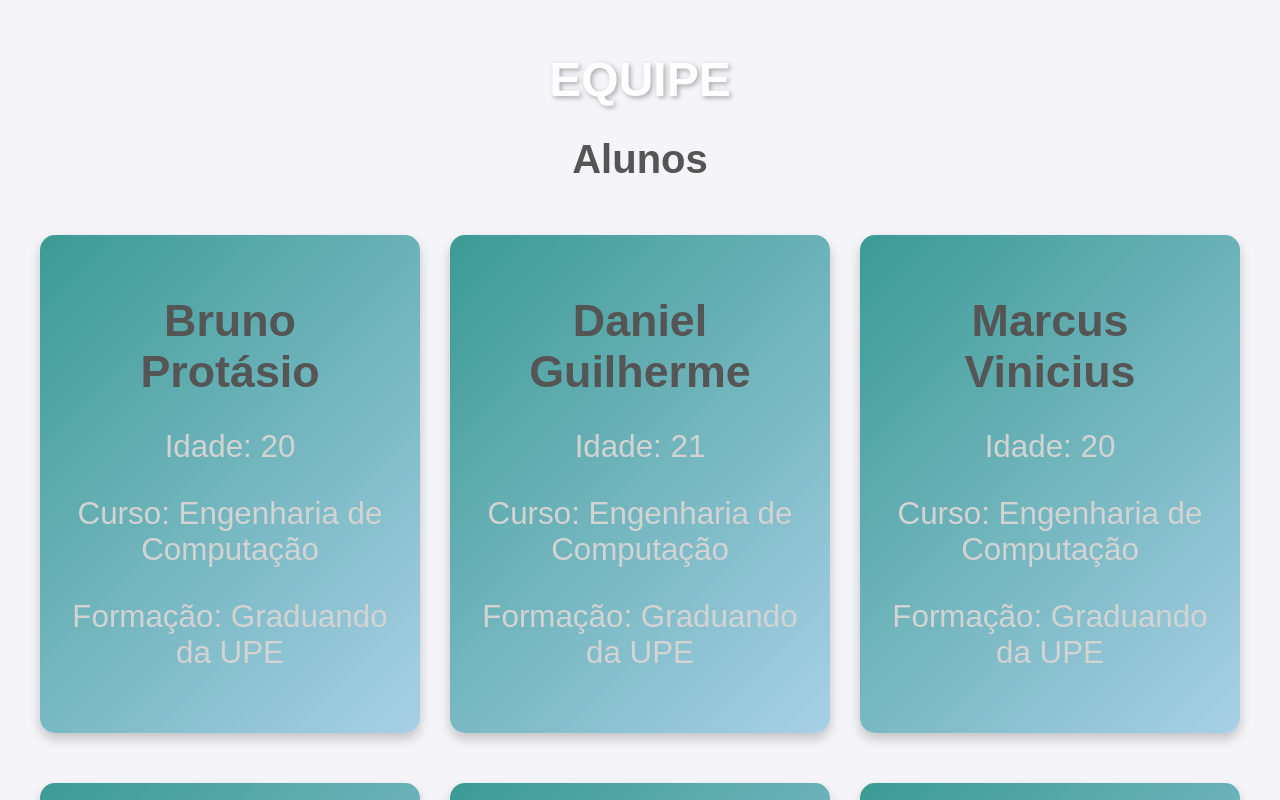
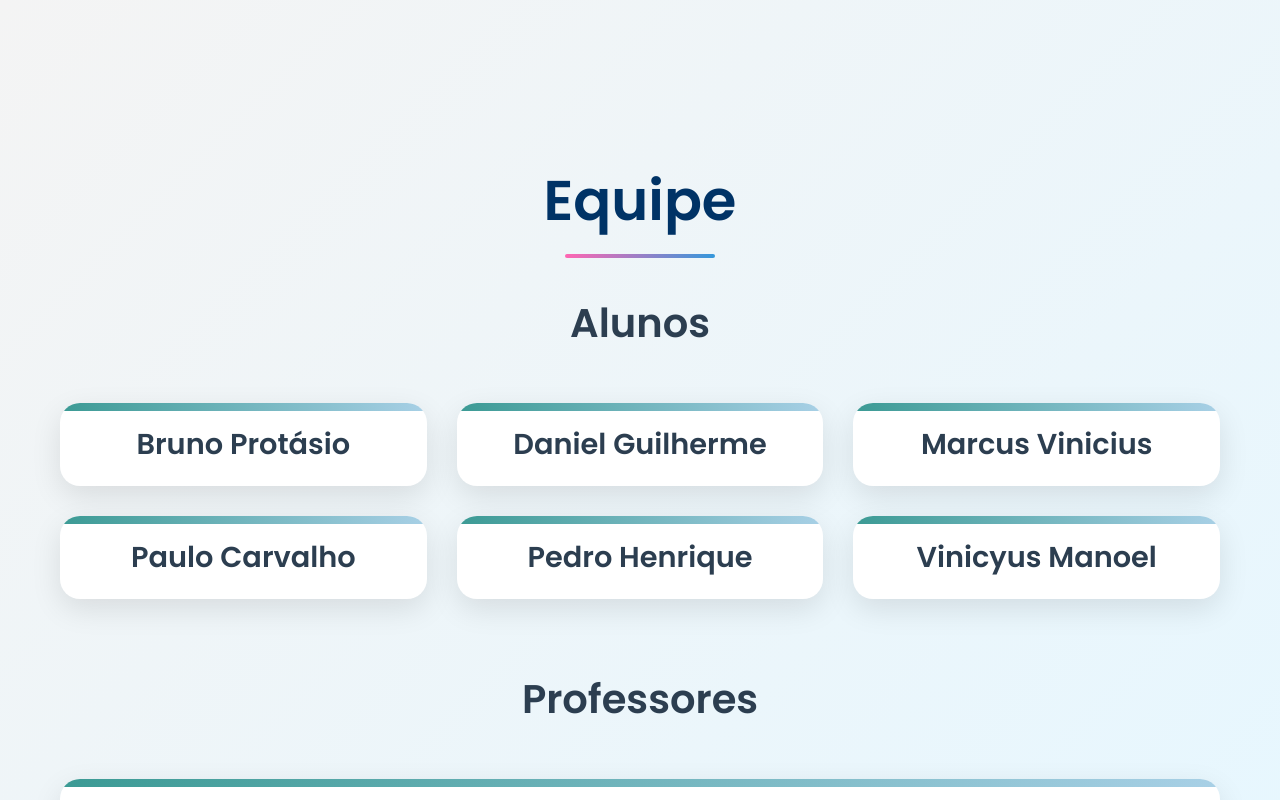
Before and after one commit to odeni3/aquasafe, a React (Vite) app in the folder aquasafe/: page /equipe in a window 1280 px wide. Shown: the top 800 px of the page. Built offline with nearby package versions, Linux system fonts and the light colour scheme.

Commit message:
ajustando pagina de estatisticas e adicionando graficos

```diff
--- a/aquasafe/src/pages/Servicos/Estatisticas/Estatisticas.jsx
+++ b/aquasafe/src/pages/Servicos/Estatisticas/Estatisticas.jsx
@@ -1,38 +1,127 @@
-import './styles.css';
+import { Bar, Doughnut } from 'react-chartjs-2';
+import {
+  Chart as ChartJS,
+  CategoryScale,
+  LinearScale,
+  BarElement,
+  Title,
+  Tooltip,
+  Legend,
+  ArcElement,
+} from 'chart.js';
+
+ChartJS.register(
+  CategoryScale,
+  LinearScale,
+  BarElement,
+  Title,
+  Tooltip,
+  Legend,
+  ArcElement,
+);
 
 const Estatisticas = () => {
   const dadosEstatisticas = [
     {
-      titulo: "Taxa de Poluição Marinha",
-      valor: "80%",
-      descricao: "Porcentagem de mares e oceanos com altos níveis de poluição.",
-    },
-    {
-      titulo: "Morte de Animais Marinhos",
-      valor: "1.000.000+",
-      descricao: "Número estimado de animais marinhos mortos por poluição.",
-    },
-    {
-      titulo: "Plástico nos Oceanos",
+      titulo: "Poluição Marinha por Plástico",
       valor: "8 milhões de toneladas",
-      descricao: "Quantidade de plástico jogada nos oceanos anualmente.",
+      descricao: "Quantidade de plástico que entra nos oceanos a cada ano.",
+      dados: [8],
+      cor: 'rgba(54, 162, 235, 0.6)',
+      corBorda: 'rgba(54, 162, 235, 1)',
     },
     {
       titulo: "Áreas Marinhas Protegidas",
-      valor: "7.5%",
+      valor: "7,66%",
       descricao: "Percentual de oceanos protegidos por áreas marinhas protegidas.",
+      dados: [7.66, 92.34],
+      legendas: ['Protegido', 'Não Protegido'],
+      cor: ['rgba(75, 192, 192, 0.6)', 'rgba(192, 192, 192, 0.6)'],
+      corBorda: ['rgba(75, 192, 192, 1)', 'rgba(192, 192, 192, 1)'],
+    },
+    {
+      titulo: "Acidificação dos Oceanos",
+      valor: "26% de aumento",
+      descricao: "Aumento na acidificação dos oceanos desde a revolução industrial.",
+      dados: [26],
+      cor: 'rgba(255, 206, 86, 0.6)',
+      corBorda: 'rgba(255, 206, 86, 1)',
+    },
+    {
+      titulo: "Sobrepesca Global",
+      valor: "34,2%",
+      descricao: "Porcentagem de estoques pesqueiros explorados além do biologicamente sustentável.",
+      dados: [34.2, 65.8],
+      legendas: ['Sobrepesca', 'Sustentável'],
+      cor: ['rgba(255, 99, 132, 0.6)', 'rgba(192, 192, 192, 0.6)'],
+      corBorda: ['rgba(255, 99, 132, 1)', 'rgba(192, 192, 192, 1)'],
     },
   ];
+
+  const renderGrafico = (dados, index) => {
+    const options = {
+      responsive: true,
+      maintainAspectRatio: false,
+      plugins: {
+        legend: {
+          display: dados.legendas ? true : false,
+          position: 'bottom',
+          labels: {
+            font: { size: 10 }
+          }
+        }
+      }
+    };
+
+    // Usar Doughnut para dados com duas partes (comparações)
+    if (dados.legendas) {
+      return (
+        <Doughnut
+          data={{
+            labels: dados.legendas,
+            datasets: [{
+              data: dados.dados,
+              backgroundColor: dados.cor,
+              borderColor: dados.corBorda,
+              borderWidth: 1
+            }]
+          }}
+          options={options}
+        />
+      );
+    }
+
+    // Usar Bar para dados únicos
+    return (
+      <Bar
+        data={{
+          labels: [dados.titulo],
+          datasets: [{
+            label: dados.titulo,
+            data: dados.dados,
+            backgroundColor: dados.cor,
+            borderColor: dados.corBorda,
+            borderWidth: 1
+          }]
+        }}
+        options={options}
+      />
+    );
+  };
 
   return (
     <div className="estatisticas-container">
       <h1>Estatísticas da ODS 14: Vida na Água</h1>
+
       <div className="estatisticas-cards">
         {dadosEstatisticas.map((item, index) => (
           <div className="estatistica-card" key={index}>
             <h2>{item.titulo}</h2>
             <p className="estatistica-valor">{item.valor}</p>
             <p>{item.descricao}</p>
+            <div className="grafico-individual">
+              {renderGrafico(item, index)}
+            </div>
           </div>
         ))}
       </div>
--- a/aquasafe/src/pages/Servicos/Estatisticas/styles.css
+++ b/aquasafe/src/pages/Servicos/Estatisticas/styles.css
@@ -1,6 +1,6 @@
 .estatisticas-container {
     background-color: #F5F5F5;
-    padding: 20px;
+    padding: 40px 20px;
     color: #2E3A59;
   }
 
@@ -13,38 +13,64 @@
 
   .estatisticas-cards {
     display: grid;
-    grid-template-columns: repeat(auto-fill, minmax(250px, 1fr));
-    gap: 20px;
-    padding: 0 10px;
+    grid-template-columns: repeat(auto-fit, minmax(280px, 1fr));
+    gap: 30px;
+    padding: 20px;
+    max-width: 1400px;
+    margin: 0 auto;
   }
 
   .estatistica-card {
     background: linear-gradient(135deg, #3B9A94, #A8D0E6);
-    border-radius: 10px;
-    padding: 20px;
+    border-radius: 15px;
+    padding: 25px;
     text-align: center;
     color: #fff;
-    box-shadow: 0 4px 8px rgba(0, 0, 0, 0.2);
+    box-shadow: 0 4px 8px rgba(0, 0, 0, 0.1);
     transition: transform 0.3s ease-in-out;
   }
 
   .estatistica-card:hover {
-    transform: translateY(-10px);
+    transform: translateY(-5px);
   }
 
   .estatistica-card h2 {
-    font-size: 1.8em;
-    margin-bottom: 10px;
+    font-size: 1.4em;
+    margin-bottom: 15px;
   }
 
   .estatistica-valor {
-    font-size: 2.5em;
+    font-size: 2em;
     font-weight: bold;
-    margin: 10px 0;
+    margin: 15px 0;
     color: #FFE156;
   }
 
   .estatistica-card p {
-    font-size: 1.1em;
-    color: #D3D3D3;
+    font-size: 1em;
+    color: #F5F5F5;
+    margin-bottom: 20px;
   }
+
+  .grafico-individual {
+    background: white;
+    padding: 15px;
+    border-radius: 10px;
+    margin-top: 15px;
+    height: 180px;
+    position: relative;
+  }
+
+  @media (max-width: 768px) {
+    .estatisticas-cards {
+      grid-template-columns: 1fr;
+    }
+
+    .estatistica-card {
+      max-width: 100%;
+    }
+
+    .grafico-individual {
+      height: 150px;
+    }
+  }
--- a/aquasafe/src/pages/Sobre/Equipe/equipe.jsx
+++ b/aquasafe/src/pages/Sobre/Equipe/equipe.jsx
@@ -3,12 +3,12 @@ import './styles.css';
 const Equipe = () => {
 
   const alunos = [
-    { nome: "Bruno Protásio", idade: 20, curso: "Engenharia de Computação", formação: "Graduando da UPE" },
-    { nome: "Daniel Guilherme", idade: 21, curso: "Engenharia de Computação", formação: "Graduando da UPE" },
-    { nome: "Marcus Vinicius", idade: 20, curso: "Engenharia de Computação", formação: "Graduando da UPE" },
-    { nome: "Paulo Carvalho", idade: 21, curso: "Engenharia de Computação", formação: "Graduando da UPE" },
-    { nome: "Pedro Henrique", idade: 20, curso: "Engenharia de Computação", formação: "Graduando da UPE" },
-    { nome: "Vinicyus Manoel", idade: 20, curso: "Engenharia de Computação", formação: "Graduando da UPE" },
+    { nome: "Bruno Protásio",    },
+    { nome: "Daniel Guilherme",    },
+    { nome: "Marcus Vinicius",    },
+    { nome: "Paulo Carvalho",    },
+    { nome: "Pedro Henrique",    },
+    { nome: "Vinicyus Manoel",    },
   ];
 
   const professores = [
@@ -24,9 +24,8 @@ const Equipe = () => {
         {alunos.map((aluno, index) => (
           <div key={index} className="aluno-card">
             <h2>{aluno.nome}</h2>
-            <p>Idade: {aluno.idade}</p>
-            <p>Curso: {aluno.curso}</p>
-            <p>Formação: {aluno.formação}</p>
+
+
           </div>
         ))}
       </div>
@@ -36,7 +35,6 @@ const Equipe = () => {
         {professores.map((professor, index) => (
           <div key={index} className="professores-card">
             <h2>{professor.nome}</h2>
-            <p>{professor.ocupacao}</p>
           </div>
         ))}
       </div>
--- a/aquasafe/src/pages/Sobre/Equipe/styles.css
+++ b/aquasafe/src/pages/Sobre/Equipe/styles.css
@@ -1,53 +1,139 @@
 .equipe-container {
-  padding: 20px;
-  font-family: Arial, sans-serif;
-  text-align: center;
+  min-height: 100vh;
+  background: linear-gradient(135deg, #f4f4f4 0%, #e6f7ff 100%);
+  padding: 120px 40px 60px;
+  font-family: 'Poppins', sans-serif;
 }
 
-h1 {
-  color: #333;
-  font-size: 3em;
-  margin-bottom: 20px;
+.equipe-container h1 {
+  font-size: 3.5rem;
+  color: #003366;
+  text-align: center;
+  margin-bottom: 50px;
+  position: relative;
 }
 
-h2 {
-  color: #555;
-  font-size: 2.5em;
-  margin-top: 30px;
+.equipe-container h1::after {
+  content: '';
+  position: absolute;
+  bottom: -15px;
+  left: 50%;
+  transform: translateX(-50%);
+  width: 150px;
+  height: 4px;
+  background: linear-gradient(90deg, #ff66b2, #3498db);
+  border-radius: 2px;
+}
+
+.equipe-container h2 {
+  font-size: 2.5rem;
+  color: #2c3e50;
+  text-align: center;
+  margin: 50px 0 30px;
 }
 
 .alunos-lista, .professores-lista {
-  display: flex;
-  flex-wrap: wrap;
-  justify-content: center;
+  display: grid;
+  grid-template-columns: repeat(auto-fit, minmax(300px, 1fr));
   gap: 30px;
+  max-width: 1400px;
+  margin: 0 auto;
   padding: 20px;
 }
 
 .aluno-card, .professores-card {
-  background: linear-gradient(135deg, #3B9A94, #A8D0E6);
-  border-radius: 15px;
-  padding: 30px;
+  background: white;
+  border-radius: 20px;
+  overflow: hidden;
+  box-shadow: 0 10px 30px rgba(0, 0, 0, 0.1);
+  transition: all 0.3s ease;
+  position: relative;
+}
+
+.aluno-card::before, .professores-card::before {
+  content: '';
+  position: absolute;
+  top: 0;
+  left: 0;
+  right: 0;
+  height: 8px;
+  background: linear-gradient(90deg, #3B9A94, #A8D0E6);
+}
+
+.aluno-card h2, .professores-card h2 {
+  font-size: 1.8rem;
+  color: #2c3e50;
+  margin: 20px 0;
+  padding: 0 20px;
   text-align: center;
-  color: #fff;
-  box-shadow: 0 6px 12px rgba(0, 0, 0, 0.2);
-  transition: transform 0.3s ease-in-out;
-  font-size: 1.4em;
-  max-width: 350px;
-  flex: 1 1 300px;
-  margin-bottom: 20px;
+}
+
+.aluno-card p, .professores-card p {
+  color: #666;
+  padding: 0 20px;
+  margin: 10px 0;
+  font-size: 1.1rem;
+  line-height: 1.6;
+  text-align: center;
 }
 
 .aluno-card:hover, .professores-card:hover {
   transform: translateY(-10px);
+  box-shadow: 0 15px 40px rgba(0, 0, 0, 0.2);
 }
 
-.aluno-card h2, .professores-card h2 {
-  font-size: 2em;
-  margin-bottom: 10px;
+.card-content {
+  padding: 25px;
+  position: relative;
+  z-index: 1;
 }
 
-.aluno-card p, .professores-card p {
-  font-size: 1.4em;
-  color: #D3D3D3;
+.card-content::before {
+  content: '';
+  position: absolute;
+  top: 0;
+  left: 0;
+  right: 0;
+  height: 100px;
+  background: linear-gradient(135deg, #3B9A94, #A8D0E6);
+  opacity: 0.1;
+  z-index: -1;
 }
+
+/* Responsividade */
+@media (max-width: 768px) {
+  .equipe-container {
+    padding: 100px 20px 40px;
+  }
+
+  .equipe-container h1 {
+    font-size: 2.8rem;
+  }
+
+  .equipe-container h2 {
+    font-size: 2rem;
+  }
+
+  .alunos-lista, .professores-lista {
+    gap: 20px;
+    padding: 10px;
+  }
+}
+
+@media (max-width: 480px) {
+  .equipe-container h1 {
+    font-size: 2.2rem;
+  }
+
+  .equipe-container h2 {
+    font-size: 1.8rem;
+  }
+
+  .aluno-card h2, .professores-card h2 {
+    font-size: 1.5rem;
+  }
+
+  .aluno-card p, .professores-card p {
+    font-size: 1rem;
+  }
+}
--- a/aquasafe/src/pages/Sobre/Missao/missao.jsx
+++ b/aquasafe/src/pages/Sobre/Missao/missao.jsx
@@ -1,4 +1,4 @@
-import './styles.css';
+import './missao.css';
 
 const Missao = () => {
   return (
```
Also changed, not shown: 1 other file (tests, documents, lock files or other folders).
